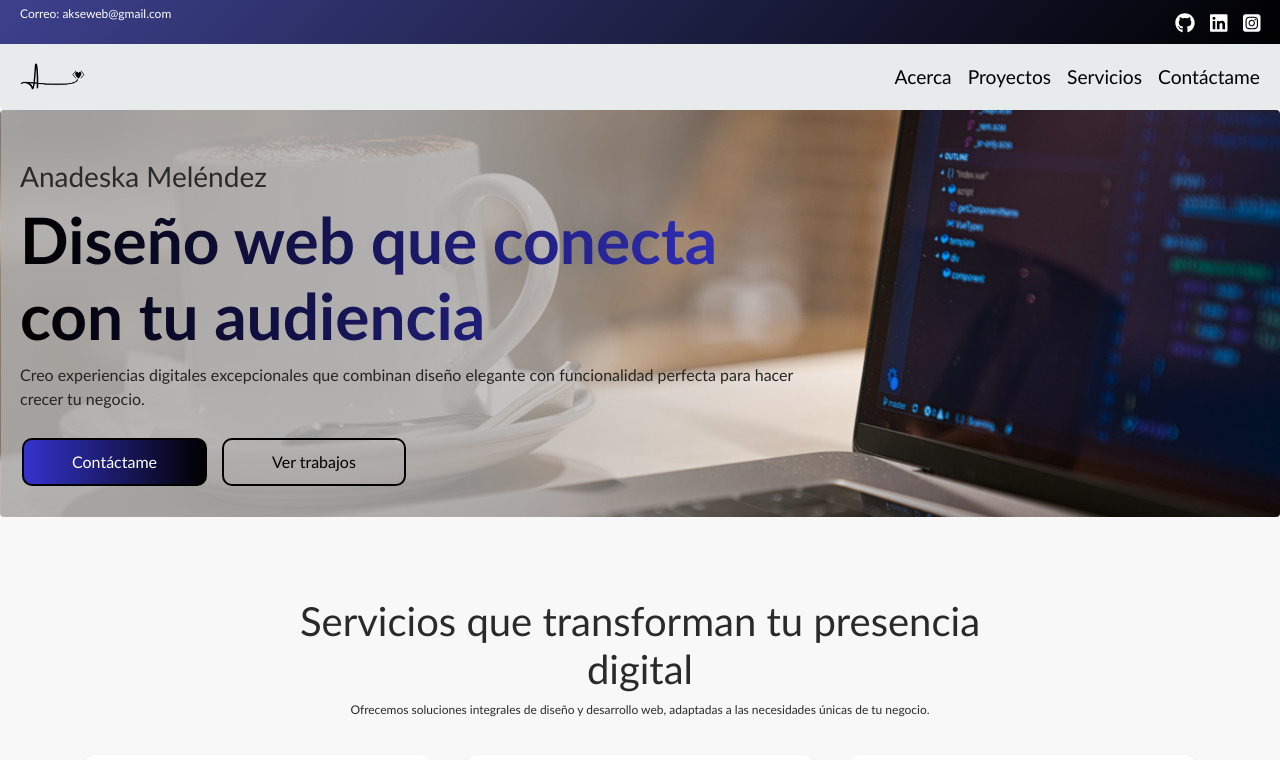
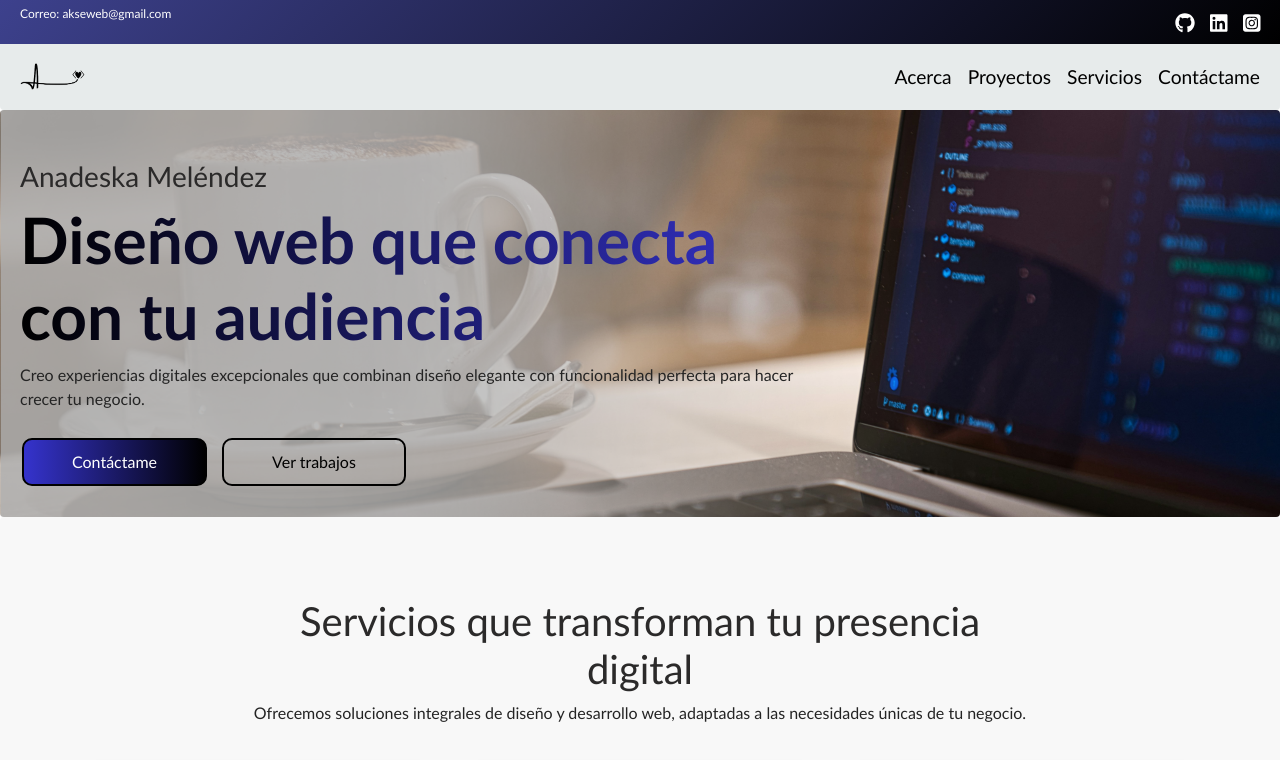
Before and after one commit to anatmb/portafolio, a React (Vite) app: page / in a window 1280 px wide. Shown: the top 760 px of the page. Built offline with nearby package versions, Linux system fonts and the light colour scheme.

Commit message:
estilos de servicios

```diff
--- a/src/components/content/content.css
+++ b/src/components/content/content.css
@@ -181,6 +181,15 @@ background:var(--color-primary);
   padding: 20px;
 }
 
+.service p{
+   font-size: 1rem;
+  color: #242424;
+}
+
+.service .descripcion-servicio{
+  font-size: 10px;
+}
+
 .container-services {
   display: grid;
   grid-template-columns: repeat(auto-fit, minmax(280px, 1fr));
--- a/src/components/content/content.jsx
+++ b/src/components/content/content.jsx
@@ -200,7 +200,7 @@ function content() {
         <div className="col-8 service-titulo">
           <h1 className="titulo-service ">Servicios que transforman tu presencia digital</h1>
 
-          <p className="about-service">
+          <p className="p-service">
            Ofrecemos soluciones integrales de diseño y desarrollo web, adaptadas a las necesidades únicas de tu negocio.
           </p>
         </div>
```
